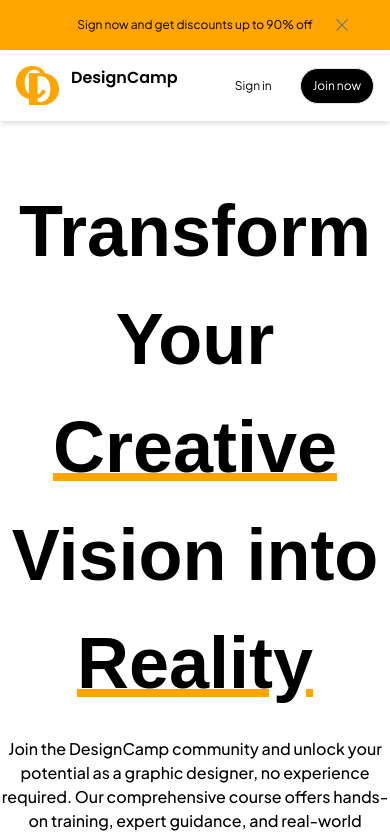
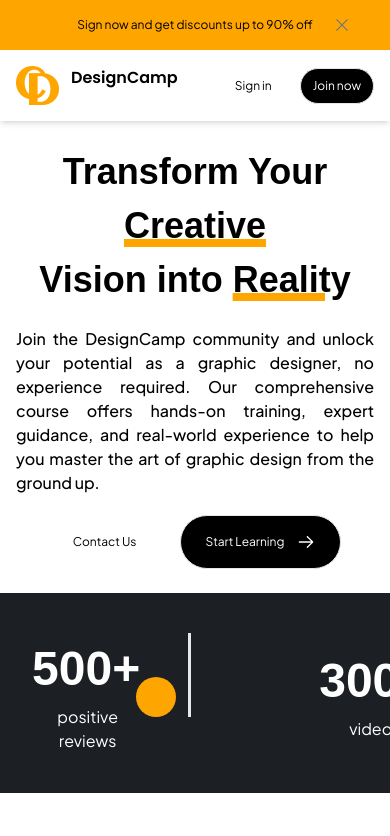
Before and after one commit to novianmw/designcamp.github.io, a Next.js app: page / in a window 390 px wide. Shown: the top 836 px of the page. Built offline with nearby package versions, Linux system fonts and the light colour scheme; a web font is replaced by a local one.

Commit message:
responsive for mobile version: Hero

```diff
--- a/components/Hero.tsx
+++ b/components/Hero.tsx
@@ -5,19 +5,21 @@ const slab = Montagu_Slab({ subsets: ["latin"], display: "swap" })
 
 export default function Hero() {
     return (
-        <section className="flex flex-col justify-center items-center py-14">
-            <h1 className={`font-semibold text-center text-[72px] ${slab.className}`}>
+        <section className="flex flex-col justify-center items-center py-6 px-4 sm:py-14 sm:px-7">
+            <h1 className={`font-semibold text-center text-[36px] md:text-[72px] ${slab.className}`}>
                 Transform Your <span className="underline underline-offset-1 decoration-8 decoration-[#FFA500]">Creative</span>
             </h1>
-            <h1 className={`font-semibold text-center text-[72px] ${slab.className}`}>
+            <h1 className={`font-semibold text-center text-[36px] md:text-[72px] ${slab.className}`}>
                 Vision into <span className="underline underline-offset-1 decoration-8 decoration-[#FFA500]">Reality</span>
             </h1>
-            <p className="my-5 font-medium text-center text-[16px] max-w-[912px]">
+            <p className="my-5 font-medium text-justify sm:text-center text-[16px] max-w-[912px]">
                 Join the DesignCamp community and unlock your potential as a graphic designer, no experience required. Our comprehensive course offers hands-on training, expert guidance, and real-world experience to help you master the art of graphic design from the ground up.
             </p>
             <div className="flex flex-row justify-center items-center gap-5">
-                <button className="hover:text-[#FFA500] duration-300 py-4 px-6">Contact Us</button>
-                <button className="flex justify-center items-center py-4 px-6 border rounded-full bg-black text-white hover:bg-[#FFA500] hover:text-black duration-300">
+                <button className="flex justify-center items-center duration-300 text-[12px] py-4 px-6 md:text-[16px] md:py-4 md:px-6 hover:text-[#FFA500]">
+                    Contact Us
+                </button>
+                <button className="flex justify-center items-center duration-300 border rounded-full bg-black text-white  text-[12px] py-4 px-6 md:text-[16px] md:py-4 md:px-6 hover:bg-[#FFA500] hover:text-black">
                     Start Learning
                     <RxArrowRight className="w-5 h-5 ml-3"/>
                 </button>
```
